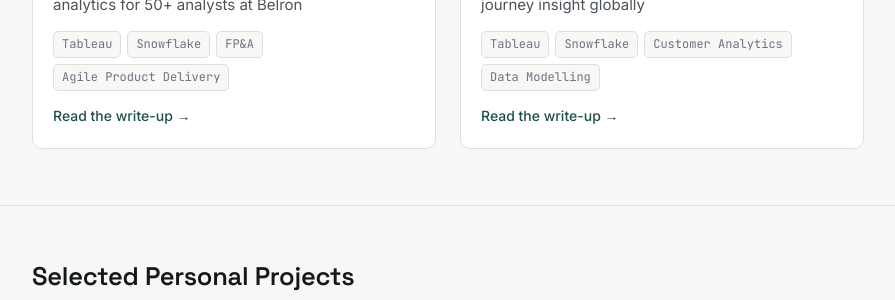
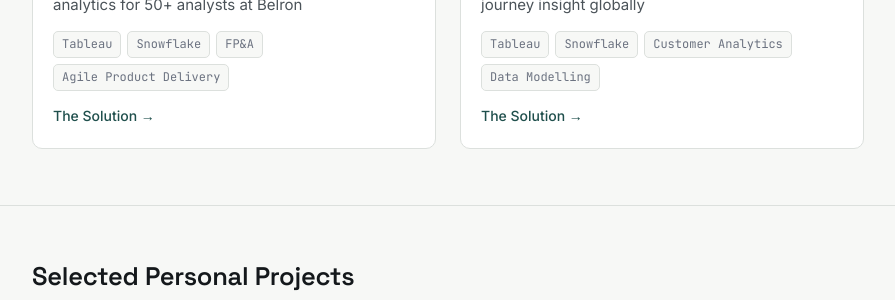
Before and after one commit to SYellops01/SYellops01.github.io, a Jekyll site: the page built from index.html, in a window 1280 px wide and 900 px high, scrolled down 1334 px. Shown: the part 153-453 px from the top of the window, without its empty margins (192-1087 px from the left). Built offline with Jekyll 4.4.1, drawn with Linux system fonts in a browser that asks for light colours.

Commit message:
Change 'Read the write-up' to 'The Solution'

```diff
--- a/index.html
+++ b/index.html
@@ -46,7 +46,7 @@ layout: default
                 <span class="stack-tag">{{ tech }}</span>
               {% endfor %}
             </div>
-            <span class="read-more">Read the write-up &rarr;</span>
+            <span class="read-more">The Solution &rarr;</span>
           </div>
         </a>
       </div>
```
